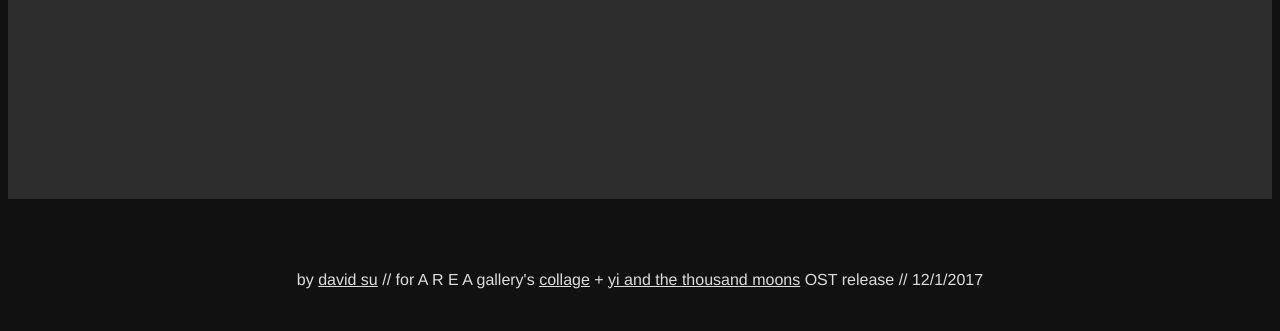
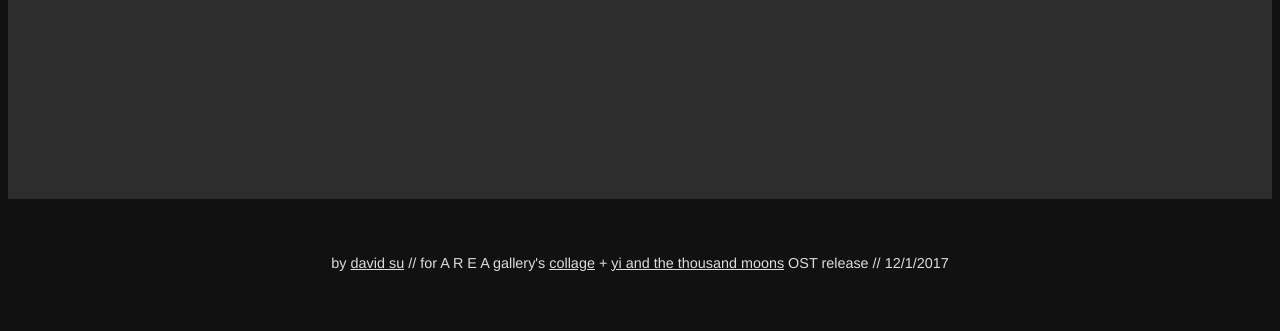
Before and after one commit to usdivad/a-collage-for-charon, a Flask app: template templates/index.html in a window 1280 px wide. Shown: the part 1215-1546 px from the top of the page. After the commit the page ends 1486 px from the top, so only its background shows below. Run offline with Flask 2, Linux system fonts and the light colour scheme; the template is opened without the code that fills it: most values are stand-ins (such as "Sample title", 1, 10 or a date in 2020); some libraries are stand-ins or nearby versions.

Commit message:
make credits smaller

```diff
--- a/static/style.css
+++ b/static/style.css
@@ -80,3 +80,7 @@ a {
 #debugArea {
     display: none;
 }
+
+#credits {
+    font-size: 90%;
+}
--- a/templates/index.html
+++ b/templates/index.html
@@ -199,7 +199,7 @@
         <div class="tappy" id="tappy0"></div>
     </p>
     <br/><br/>
-    <p>
+    <div id="credits">
         by <a href="http://usdivad.com/">david su</a>  //
         <!-- <br/> -->
         for A R E A gallery's <a href="https://collage.splashthat.com/">collage</a>
@@ -207,7 +207,8 @@
         + <a href="http://yiandthethousandmoons.com/">yi and the thousand moons</a> OST release //
         <!-- <br/> -->
         12/1/2017
-    </p>
+    </div>
+    <br/>
     <br/>
 
     <div id="debugArea">
```
